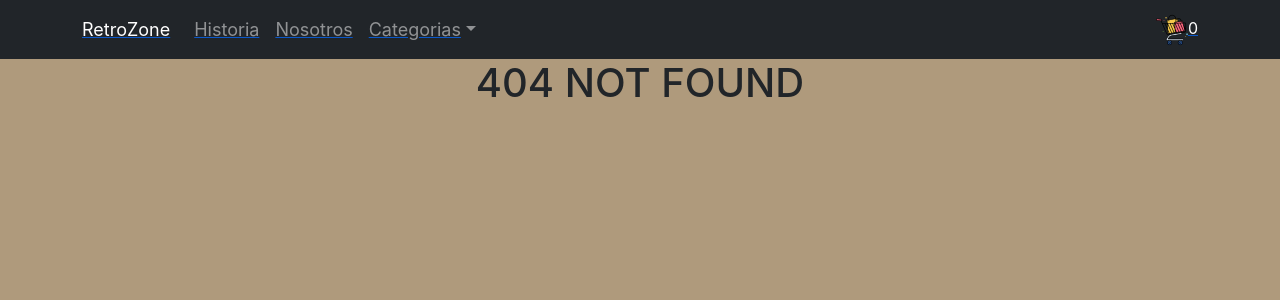
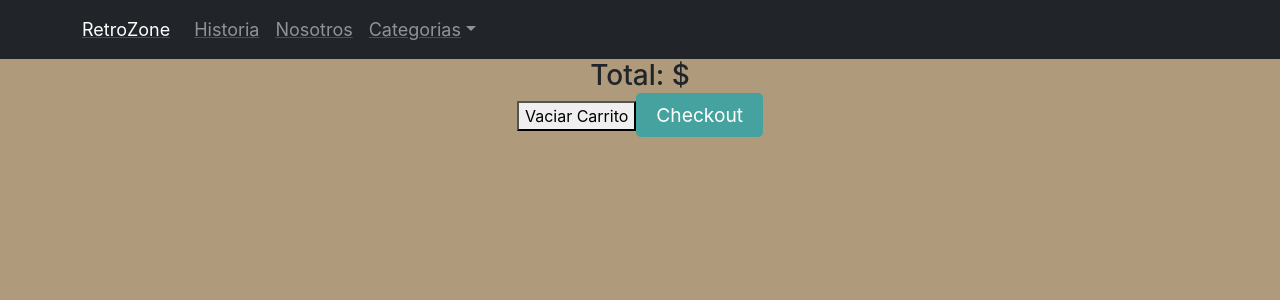
Before and after one commit to Gonmrod/ProyectoFinal_RodriguezGonzalo_ReactJs, a React (Create React App) app: page /cart in a window 1280 px wide. Before the commit this address had no page. Shown: the top 300 px of the page. Built offline with nearby package versions, Linux system fonts and the light colour scheme; a small style sheet from the web is missing.

Commit message:
falta CartItem

```diff
--- a/src/App.jsx
+++ b/src/App.jsx
@@ -4,6 +4,7 @@
 import ItemListContainer from './components/ItemListContainer/ItemListContainer';
 import ItemDetailContainer from './components/ItemDetailContainer/ItemDetailContainer';
 import { CartProvider } from './context/CartContext';
+import Cart from './components/Cart/Cart';
 
 function App() {
   return (
@@ -15,6 +16,7 @@
           <Route path='/' element={<ItemListContainer />}/>
           <Route path='/category/:categoryId' element={<ItemListContainer />}/>
           <Route path='/item/:itemId' element={<ItemDetailContainer />}/>
+          <Route path='/cart' element={<Cart />} />
           <Route path='*' element={<h1> 404 NOT FOUND</h1>}/>
         </Routes>
       </CartProvider>
--- /dev/null
+++ b/src/components/Cart/Cart.jsx
@@ -0,0 +1,29 @@
+import './Cart.css'
+import { useContext } from 'react'
+import { CartContext } from '../../context/CartContext'
+import CartItem from '../CartItem/CartItem'
+import { Link } from 'react-router-dom'
+
+const Cart = () => {
+    const { cart, clearCart, totalQuantity, total} = useContext(CartContext)
+
+
+    if (totalQuantity === 0) {
+        return (
+            <div>
+                <h1> No hay productos en el carrito</h1>
+                <Link to='/' className='Option'>Productos</Link>
+            </div>
+        )
+    }
+
+    return (
+        <div>
+            {cart.map(p => <CartItem key={p.id} {...p}/>)}
+            <h3>Total: ${total}</h3>
+            <button onClick={() => clearCart()} className="boton">Vaciar Carrito</button>
+            <Link to='/checkout' className='Option'>Checkout</Link>
+        </div>
+    )
+}
+export default Cart;
--- a/src/components/CartWidget/CartWidget.jsx
+++ b/src/components/CartWidget/CartWidget.jsx
@@ -1,10 +1,16 @@
 import cart from './assets/cart.png';
+import { useContext } from 'react';
+import { CartContext } from '../../context/CartContext';
+import { Link } from 'react-router-dom';
+
 const CartWidget = () => {
+    const { totalQuantity } = useContext(CartContext)
     return (
-        <div className='cart'>
+        <Link to='/cart' className='cart' style={{display: totalQuantity> 0 ? 'block' : 'none'}}>
             <img src={cart} alt="cart-widget" />
-            0
-        </div>
+            {totalQuantity}
+        </Link>
+
     )
 }
 
```
Also changed, not shown: src/components/Cart/Cart.css (added), src/components/CartItem/CartItem.jsx (added).
